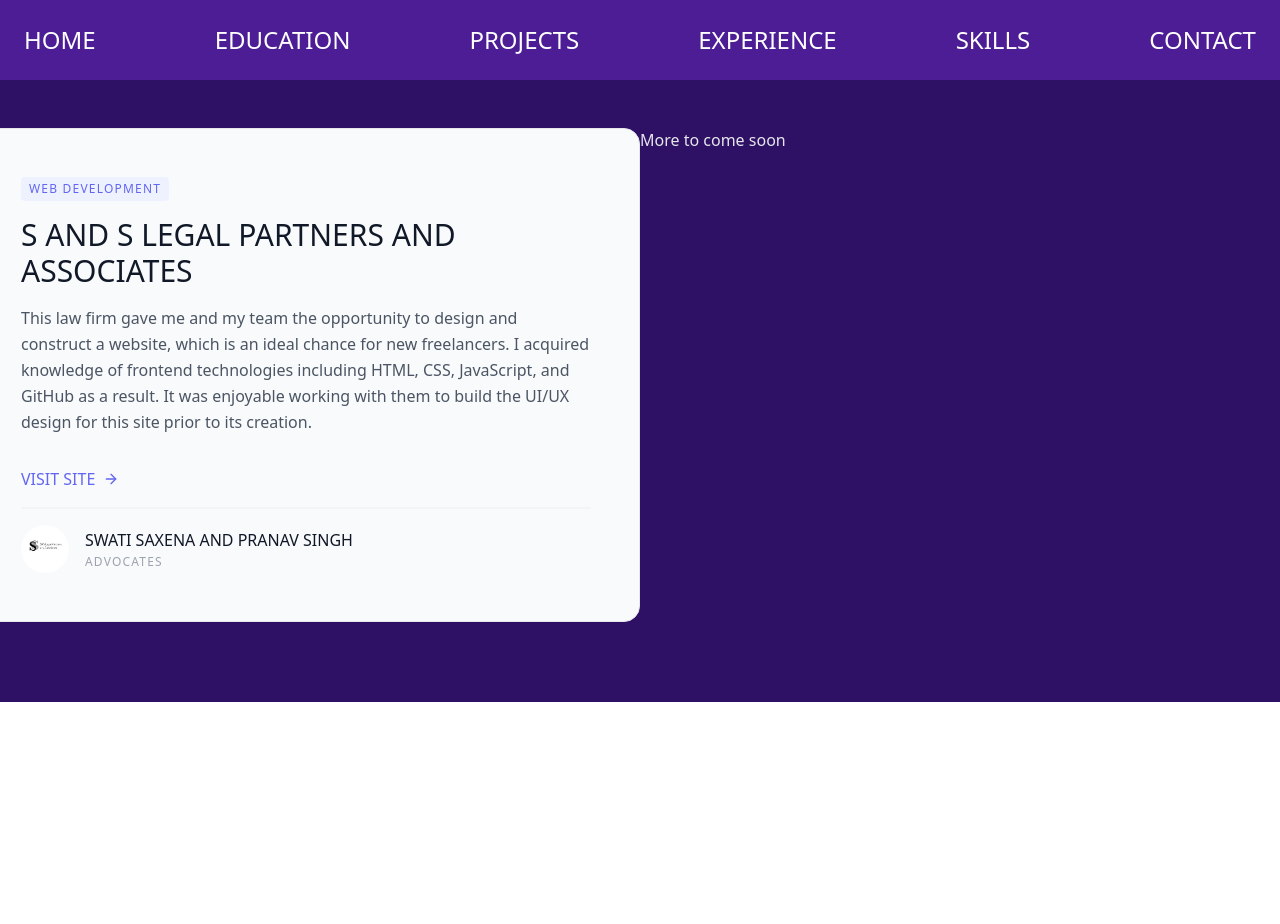
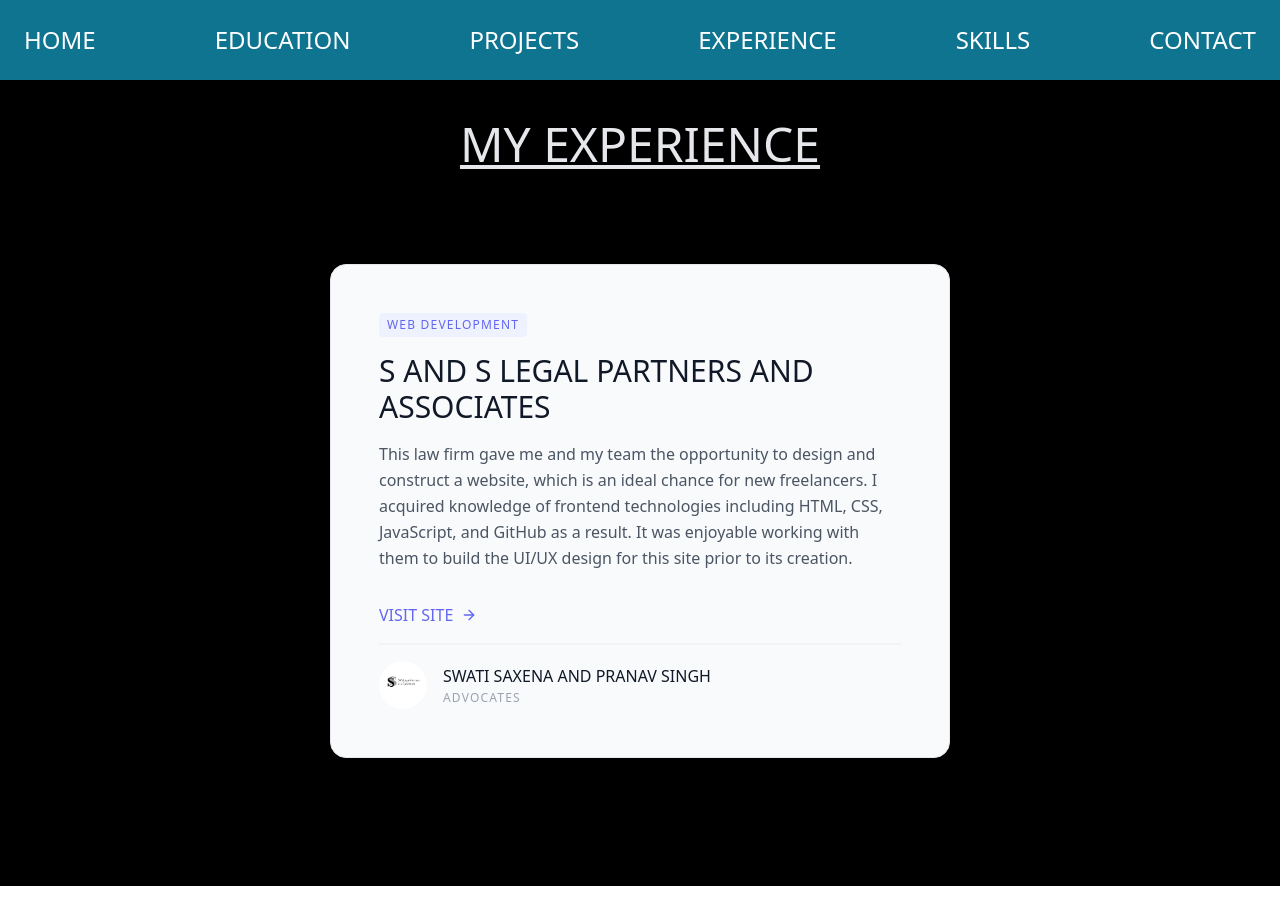
Before and after one commit to mohitsaxenaa/portfo, a React (Create React App) app: page /experience in a window 1280 px wide. Shown: the top 924 px of the page. Before the commit the page ends 800 px from the top, so only its background shows below. Built offline with nearby package versions, Linux system fonts and the light colour scheme.

Commit message:
first commit

```diff
--- a/package.json
+++ b/package.json
@@ -11,7 +11,7 @@
     "react": "^18.2.0",
     "react-dom": "^18.2.0",
     "react-router-dom": "^6.11.2",
-    "react-scripts": "5.0.1",
+     "react-scripts": "5.0.1",
     "web-vitals": "^2.1.4"
   },
   "scripts": {
--- a/src/Components/About.js
+++ b/src/Components/About.js
@@ -2,7 +2,7 @@
 
 const About = () => {
   return (
-    <section className="text-gray-400 bg-violet-950 body-font overflow-hidden">
+    <section className="text-gray-400 bg-black body-font overflow-hidden">
       <h1 className="flex justify-center pt-10 text-5xl underline">MY EDUCATION</h1>
   <div className="flex justify-center px-5 py-24 mx-auto">
     <div className="-my-8 divide-y-2 divide-gray-800 w-full">
--- a/src/Components/Contact.js
+++ b/src/Components/Contact.js
@@ -18,29 +18,7 @@
   };
 
   return (
-    // <div className="flex justify-center items-center h-screen">
-    //   <form ref={form} onSubmit={sendEmail} className="w-1/2 p-4 bg-gray-100 rounded-lg shadow-md">
-    //     <h2 className="text-2xl font-bold mb-4">Contact Form</h2>
-    //     <div className="mb-4">
-    //       <label htmlFor="user_name" className="block mb-2 font-medium">Name</label>
-    //       <input type="text" name="user_name" id="user_name" className="w-full px-3 py-2 border border-gray-300 rounded-md" />
-    //     </div>
-    //     <div className="mb-4">
-    //       <label htmlFor="user_email" className="block mb-2 font-medium">Email</label>
-    //       <input type="email" name="user_email" id="user_email" className="w-full px-3 py-2 border border-gray-300 rounded-md" />
-    //     </div>
-    //     <div className="mb-4">
-    //       <label htmlFor="user_number" className="block mb-2 font-medium">Phone Number</label>
-    //       <input type="number" name="user_number" id="user_number" className="w-full px-3 py-2 border border-gray-300 rounded-md" />
-    //     </div>
-    //     <div className="mb-4">
-    //       <label htmlFor="message" className="block mb-2 font-medium">Message</label>
-    //       <textarea name="message" id="message" rows="5" className="w-full px-3 py-2 border border-gray-300 rounded-md" />
-    //     </div>
-    //     <button type="submit" value="Send" className="px-4 py-2 bg-blue-500 text-white rounded-md hover:bg-blue-600">Send</button>
-    //   </form>
-    // </div>
-    <div className="flex justify-center items-center min-h-screen bg-violet-950">
+    <div className="flex justify-center items-center min-h-screen bg-black">
     <form ref={form} onSubmit={sendEmail} className="w-full max-w-md px-4 py-8 bg-white rounded-lg shadow-md">
       <h2 className="text-2xl font-bold mb-4">Contact Form</h2>
       <div className="mb-4">
@@ -59,7 +37,7 @@
         <label htmlFor="message" className="block mb-2 font-medium">Message</label>
         <textarea name="message" id="message" rows="5" className="w-full px-3 py-2 border border-gray-300 rounded-md" />
       </div>
-      <button type="submit" value="Send" className="w-full px-4 py-2 bg-blue-500 text-white rounded-md hover:bg-blue-600">Send</button>
+      <button type="submit" value="Send" className="w-full px-4 py-2 bg-cyan-600 text-white rounded-md hover:bg-blue-600">Send</button>
     </form>
   </div>
   );
--- a/src/Components/Experience.js
+++ b/src/Components/Experience.js
@@ -4,13 +4,14 @@
 const Experience = () => {
   return (
     <div>
-      <section className="bg-violet-950 text-gray-600 body-font overflow-hidden">
+      <section className="bg-black text-gray-200 body-font overflow-hidden">
+        <h1 className="flex justify-center pt-10 text-5xl underline">MY EXPERIENCE</h1>
         <div className="container px-5 py-24 pb-32 mx-auto">
-          <div className="flex flex-wrap -m-12">
+          <div className="flex flex-wrap justify-center">
             <div className="bg-slate-50 rounded-2xl p-12 md:w-1/2 flex flex-col items-start border">
               <span className="inline-block py-1 px-2 rounded bg-indigo-50 text-indigo-500 text-xs font-medium tracking-widest">WEB DEVELOPMENT</span>
               <h2 className="sm:text-3xl text-2xl title-font font-medium text-gray-900 mt-4 mb-4">S AND S LEGAL PARTNERS AND ASSOCIATES</h2>
-              <p className="leading-relaxed mb-8">This law firm gave me and my team the opportunity to design and construct a website, which is an ideal chance for new freelancers. I acquired knowledge of frontend technologies including HTML, CSS, JavaScript, and GitHub as a result. It was enjoyable working with them to build the UI/UX design for this site prior to its creation.</p>
+              <p className="leading-relaxed mb-8 text-gray-600">This law firm gave me and my team the opportunity to design and construct a website, which is an ideal chance for new freelancers. I acquired knowledge of frontend technologies including HTML, CSS, JavaScript, and GitHub as a result. It was enjoyable working with them to build the UI/UX design for this site prior to its creation.</p>
               <div className="flex items-center flex-wrap pb-4 mb-4 border-b-2 border-gray-100 mt-auto w-full">
                 <a href="https://sslegalpartners.com/" className="text-indigo-500 inline-flex items-center">VISIT SITE
                   <svg className="w-4 h-4 ml-2" viewBox="0 0 24 24" stroke="currentColor" strokeWidth="2" fill="none" strokeLinecap="round" strokeLinejoin="round">
@@ -27,10 +28,6 @@
                 </span>
               </a>
             </div>
-            <div>
-              <h1 className="text-gray-200">More to come soon</h1>
-            </div>
-            <div className="pb-16"></div>
           </div>
         </div>
       </section>
--- a/src/Components/Footer.js
+++ b/src/Components/Footer.js
@@ -4,7 +4,7 @@
   return (
     <div>
 
-<footer className=" dark:bg-violet-900">
+<footer className=" dark:bg-cyan-700">
     <div className="flex justify-center flex-col w-full mx-auto max-w-screen-xl p-4 md:flex md:items-center md:justify-between">
 
     <ul className="flex justify-center  mt-3 text-sm font-medium text-white dark:text-white sm:mt-0">
--- a/src/Components/Home.js
+++ b/src/Components/Home.js
@@ -6,7 +6,7 @@
 const Home = () => {
   return (
     <>
-    <section className="text-gray-400 bg-violet-950 body-font w-full h-2xl  ">
+    <section className="text-gray-200 bg-black body-font w-full h-2xl  ">
   <div className=" mx-auto  flex px-16 py-20 flex-col items-center ">
     <div className="lg:flex-grow flex flex-col  items-center text-center">
       <h1 className="title-font sm:text-4xl text-3xl mb-2 font-medium text-white">Welcome to my Portfolio</h1>
@@ -21,7 +21,7 @@
 </p>
       <div className="flex justify-center">
         {/* <button className="inline-flex text-white bg-pink-500 border-0 py-2 px-6 focus:outline-none hover:bg-pink-600 rounded text-lg">DOWNLOAD CV</button> */}
-        <button className="ml-4 inline-flex text-gray-200 bg-blue-800 border-0 py-2 px-6 focus:outline-none hover:bg-gray-700 hover:text-white rounded text-lg">
+        <button className="ml-4 inline-flex text-gray-200 bg-cyan-600 border-0 py-2 px-6 focus:outline-none hover:bg-gray-700 hover:text-white rounded text-lg">
           <a href={Resume} download="resume">
           DOWNLOAD CV
           </a>
--- a/src/Components/Navbar/Navbar.js
+++ b/src/Components/Navbar/Navbar.js
@@ -17,7 +17,7 @@
     <nav className="navbar flex sticky top-0 z-50 ">
       {/* <h3 className="logo">Logo</h3> */}
       <ul
-        className={`w-full flex flex-col nav-links justify-between items-center bg-violet-900 p-6 font-black-sans text-2xl text-white ${
+        className={`w-full flex flex-col nav-links justify-between items-center bg-cyan-700 p-6 font-black-sans text-2xl text-white ${
           isMobileOpen ? 'sp:flex sp:justify-between sp:flex-row' : 'hidden sp:flex sp:justify-between sp:flex-row'
         }`}
       >
@@ -43,7 +43,7 @@
 
       {!isMobileOpen && (
         <button
-          className="mobile-menu-icon bg-violet-900 w-full p-5 flex flex-row-reverse  text-2xl sp:hidden"
+          className="mobile-menu-icon bg-cyan-700 w-full p-5 flex flex-row-reverse  text-2xl sp:hidden"
           onClick={toggleMobileMenu}
         >
           <i className="fas fa-bars"></i>
@@ -52,7 +52,7 @@
 
       {isMobileOpen && (
         <button
-          className="mobile-menu-icon bg-violet-900  p-5 text-2xl sp:hidden"
+          className="mobile-menu-icon bg-cyan-700  p-5 text-2xl sp:hidden"
           onClick={toggleMobileMenu}
         >
           <i className="fas fa-times"></i>
--- a/src/Components/Projects.js
+++ b/src/Components/Projects.js
@@ -8,7 +8,7 @@
 const Projects = () => {
   return (
     <div >
-      <section className="text-white body-font bg-violet-950">
+      <section className="text-white body-font bg-black">
   <div className="container px-5 py-32 mx-auto">
     <div className="flex flex-wrap w-full mb-20 flex-col items-center text-center">
       <h1 className="sm:text-3xl text-2xl font-medium title-font mb-2 text-white">My Big and Small projects </h1>
--- a/src/Components/Skill.js
+++ b/src/Components/Skill.js
@@ -6,7 +6,7 @@
 
 const Skill = () => {
   return (
-    <div className="bg-violet-950 py-10 sm:py-10 lg:py-16">
+    <div className="bg-black py-10 sm:py-10 lg:py-16">
       <div className="mx-auto max-w-screen-2xl px-4 md:px-8">
         <div className="mb-6 flex items-end justify-between gap-4">
           <h2 className="w-full flex justify-center text-2xl font-bold text-white lg:text-3xl">MY SKILLS</h2>
```
Also changed, not shown: 1 other file (tests, documents, lock files or other folders).
